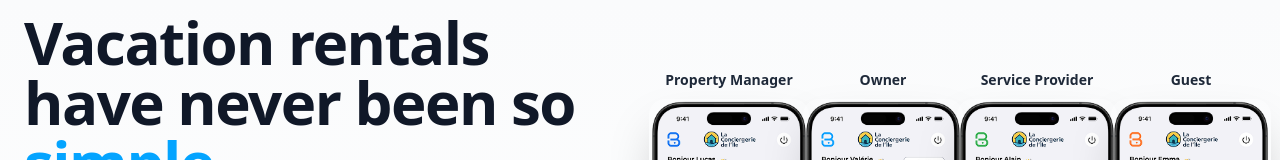
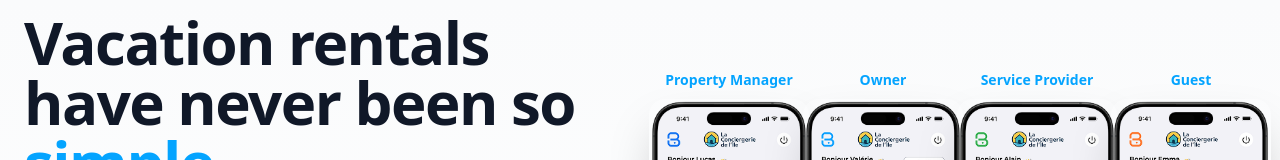
Before and after one commit to vernay/biloki, a Next.js app: page /en in a window 1280 px wide. Shown: the part 198-358 px from the top of the page. Built offline with nearby package versions, Linux system fonts and the light colour scheme; no server answers.

Commit message:
Set hero mockup labels to Biloki blue

```diff
--- a/components/sections/Hero.tsx
+++ b/components/sections/Hero.tsx
@@ -103,7 +103,7 @@ export default function Hero() {
                 whileHover={{ y: -8 }}
               >
                 <div className="text-center">
-                  <span className="text-xs sm:text-sm font-bold text-gray-800">{tInterfaces("labels.concierge")}</span>
+                  <span className="text-xs sm:text-sm font-bold text-[var(--biloki-blue)]">{tInterfaces("labels.concierge")}</span>
                 </div>
                 <div className="w-32 sm:w-40">
                   <img
@@ -123,7 +123,7 @@ export default function Hero() {
                 whileHover={{ y: -8 }}
               >
                 <div className="text-center">
-                  <span className="text-xs sm:text-sm font-bold text-gray-800">{tInterfaces("labels.owner")}</span>
+                  <span className="text-xs sm:text-sm font-bold text-[var(--biloki-blue)]">{tInterfaces("labels.owner")}</span>
                 </div>
                 <div className="w-32 sm:w-40">
                   <img
@@ -143,7 +143,7 @@ export default function Hero() {
                 whileHover={{ y: -8 }}
               >
                 <div className="text-center">
-                  <span className="text-xs sm:text-sm font-bold text-gray-800">{tInterfaces("labels.provider")}</span>
+                  <span className="text-xs sm:text-sm font-bold text-[var(--biloki-blue)]">{tInterfaces("labels.provider")}</span>
                 </div>
                 <div className="w-32 sm:w-40">
                   <img
@@ -163,7 +163,7 @@ export default function Hero() {
                 whileHover={{ y: -8 }}
               >
                 <div className="text-center">
-                  <span className="text-xs sm:text-sm font-bold text-gray-800">{tInterfaces("labels.tenant")}</span>
+                  <span className="text-xs sm:text-sm font-bold text-[var(--biloki-blue)]">{tInterfaces("labels.tenant")}</span>
                 </div>
                 <div className="w-32 sm:w-40">
                   <img
```
